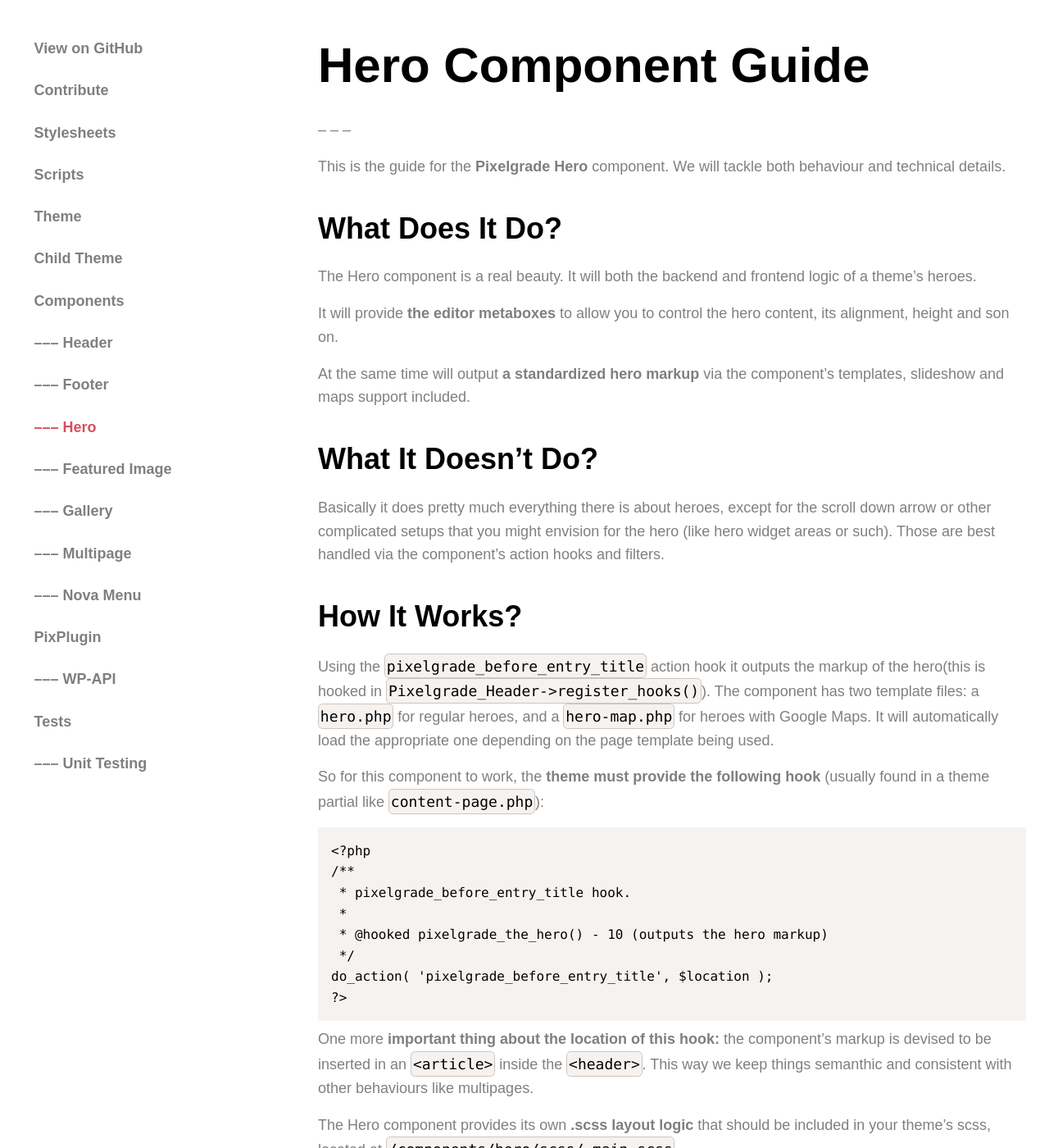
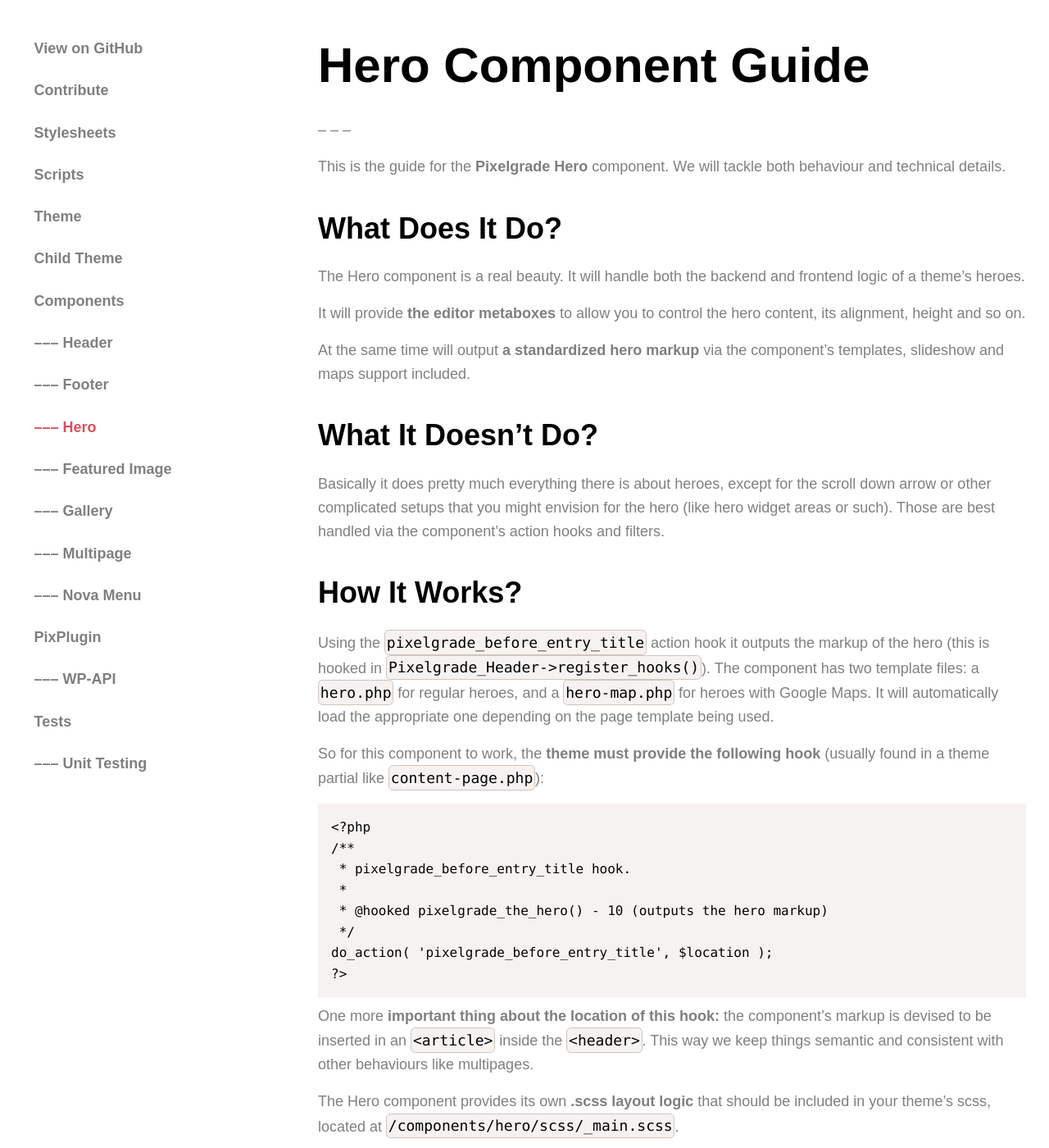
Before and after one commit to pixelgrade/guides, a Jekyll site: the page built from components/hero.md, in a window 1280 px wide and 1400 px high. Shown: the whole window at 82% size. Built offline with Jekyll 4.4.1, drawn with Linux system fonts in a browser that asks for light colours.

````diff
--- a/components/hero.md
+++ b/components/hero.md
@@ -8,9 +8,9 @@ This is the guide for the **Pixelgrade Hero** component. We will tackle both beh
 
 ## What Does It Do?
 
-The Hero component is a real beauty. It will both the backend and frontend logic of a theme's heroes.
+The Hero component is a real beauty. It will handle both the backend and frontend logic of a theme's heroes.
 
-It will provide **the editor metaboxes** to allow you to control the hero content, its alignment, height and son on.
+It will provide **the editor metaboxes** to allow you to control the hero content, its alignment, height and so on.
 
 At the same time will output **a standardized hero markup** via the component's templates, slideshow and maps support included.
 
@@ -20,7 +20,7 @@ Basically it does pretty much everything there is about heroes, except for the s
 
 ## How It Works?
 
-Using the `pixelgrade_before_entry_title` action hook it outputs the markup of the hero(this is hooked in `Pixelgrade_Header->register_hooks()`). The component has two template files: a `hero.php` for regular heroes, and a `hero-map.php` for heroes with Google Maps. It will automatically load the appropriate one depending on the page template being used.
+Using the `pixelgrade_before_entry_title` action hook it outputs the markup of the hero (this is hooked in `Pixelgrade_Header->register_hooks()`). The component has two template files: a `hero.php` for regular heroes, and a `hero-map.php` for heroes with Google Maps. It will automatically load the appropriate one depending on the page template being used.
 
 So for this component to work, the **theme must provide the following hook** (usually found in a theme partial like `content-page.php`):
 
@@ -35,7 +35,7 @@ do_action( 'pixelgrade_before_entry_title', $location );
 ?>
 ```
 
-One more **important thing about the location of this hook:** the component's markup is devised to be inserted in an `<article>` inside the `<header>`. This way we keep things semanthic and consistent with other behaviours like multipages.
+One more **important thing about the location of this hook:** the component's markup is devised to be inserted in an `<article>` inside the `<header>`. This way we keep things semantic and consistent with other behaviours like multipages.
 
 The Hero component provides its own **.scss layout logic** that should be included in your theme's scss, located at `/components/hero/scss/_main.scss`.
 
````
Also changed, not shown: components/index.md (+22 -10 lines), components/nova-menu.md (+1 -1 lines).
